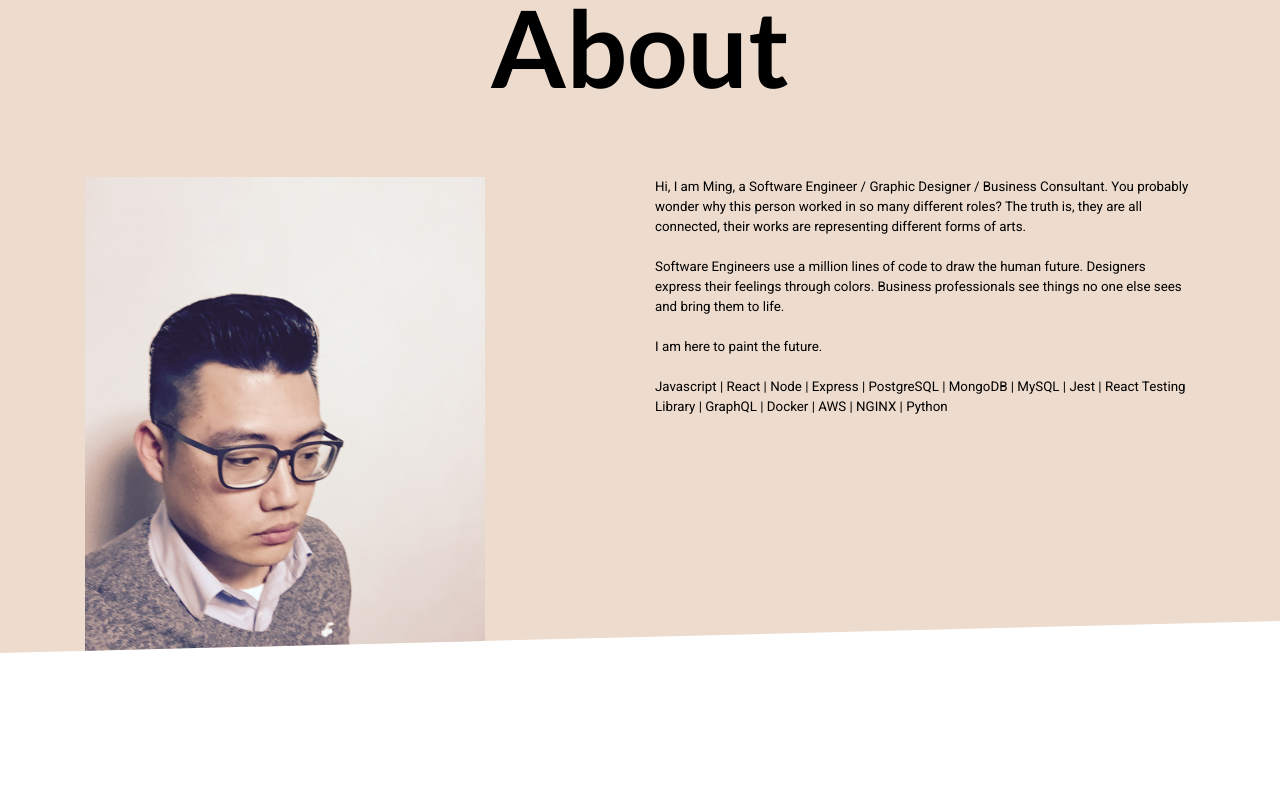
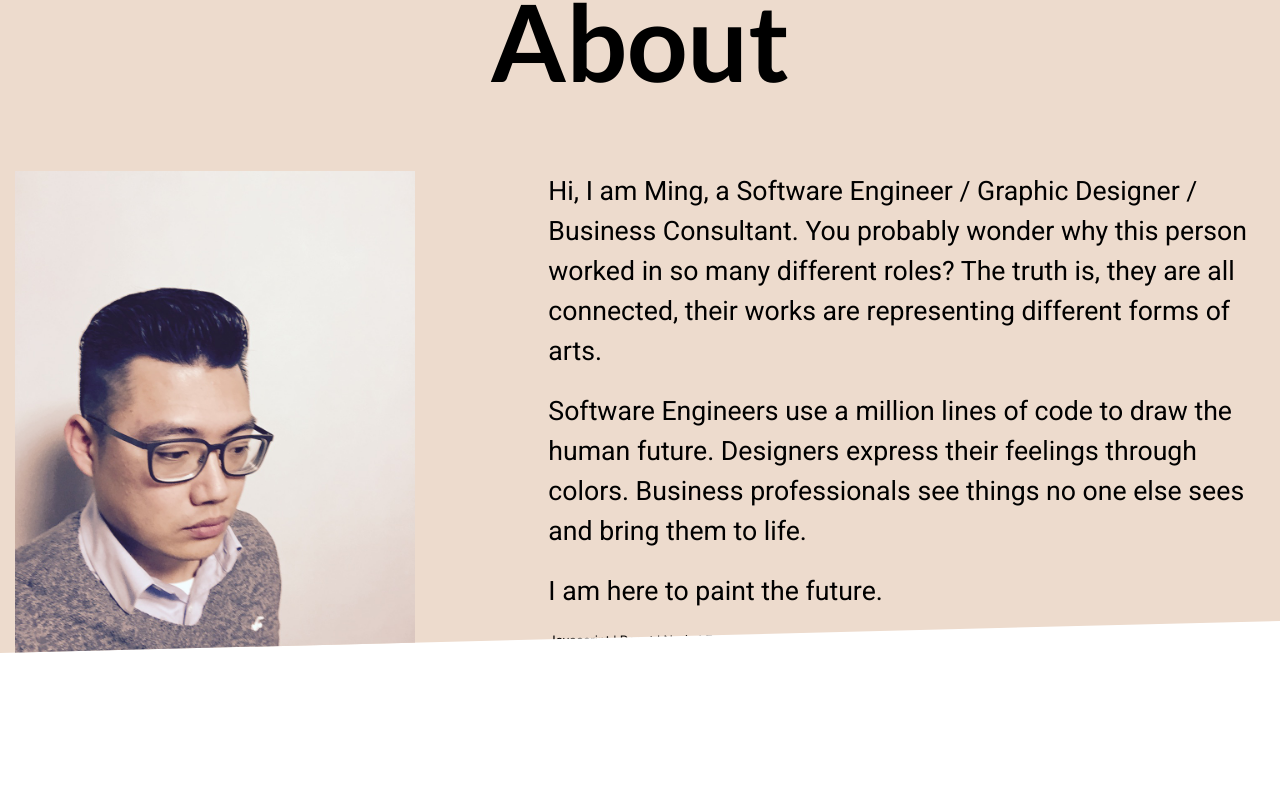
Before and after one commit to mingwencode/myPortfolio, a React app: page / in a window 1280 px wide. Shown: the part 947-1747 px from the top of the page. Built offline with nearby package versions, Linux system fonts and the light colour scheme.

Commit message:
modified about page

```diff
--- a/client/src/components/About.jsx
+++ b/client/src/components/About.jsx
@@ -7,7 +7,7 @@ import ScrollAnimation from 'react-animate-on-scroll';
 const About = () => {
   return (
     <div className='single-page' id='about'>
-      <Container className='content-container'>
+      <Container className='content-container' fluid>
         <Row>
           <Col className='page-title'>
           <ScrollAnimation animateIn='bounceInLeft'>
@@ -20,13 +20,12 @@ const About = () => {
             <ScrollAnimation animateIn='fadeIn'>
               <img src={'../images/profile_pic.jpeg'} width="400" />
             </ScrollAnimation>
-
           </Col>
-          <Col>
-            <div>Hi, I am Ming, a Software Engineer / Graphic Designer / Business Consultant. You probably wonder why this person worked in so many different roles? The truth is, they are all connected, their works are representing different forms of arts.
+          <Col xs={7}>
+            <div className='inner-text-about'>Hi, I am Ming, a Software Engineer / Graphic Designer / Business Consultant. You probably wonder why this person worked in so many different roles? The truth is, they are all connected, their works are representing different forms of arts.
             </div><br />
-            <div>Software Engineers use a million lines of code to draw the human future. Designers express their feelings through colors. Business professionals see things no one else sees and bring them to life.</div><br />
-            <div>I am here to paint the future.</div><br />
+            <div className='inner-text-about'>Software Engineers use a million lines of code to draw the human future. Designers express their feelings through colors. Business professionals see things no one else sees and bring them to life.</div><br />
+            <div className='inner-text-about'>I am here to paint the future.</div><br />
             <div>Javascript | React | Node | Express | PostgreSQL | MongoDB | MySQL | Jest | React Testing Library | GraphQL | Docker | AWS | NGINX | Python</div>
           </Col>
         </Row>
--- a/client/src/components/Home.jsx
+++ b/client/src/components/Home.jsx
@@ -49,6 +49,7 @@ const Home = () => {
         </Intro>
         {showButton ? <Link activeClass='active' to='portfolio' spy={true} smooth={true} duration={250} offset={1}><Flip left><button className='btnHome'>View my work</button></Flip></Link> : null}
       </IntroContainer>
+
       <ParticlesBg color={['#EDDBCD','#CDCDCD']} num={10} type='circle' bg={true} />
 
     </div>
--- a/public/style.css
+++ b/public/style.css
@@ -20,9 +20,20 @@
   text-align: center;
 }
 
+.inner-text-about {
+  font-size: 2em;
+}
+
 .content-container {
-  padding: 5%;
+  padding: 4.5%;
+  max-width: 1300px;
 }
+
+/* @media (min-width: 1200px){
+.container, .container-lg, .container-md, .container-sm, .container-xl {
+    max-width: 1300px;
+}} */
+
 /* Nav-bar */
 .nav-bar-container {
   margin-top: auto;
@@ -146,7 +157,7 @@ a.active {
 
 .project-card:hover .overlay {
   opacity: 1;
-  background-color: #C06014;
+  background-color: #EDDBCD;
 }
 
 .overlay {
```
